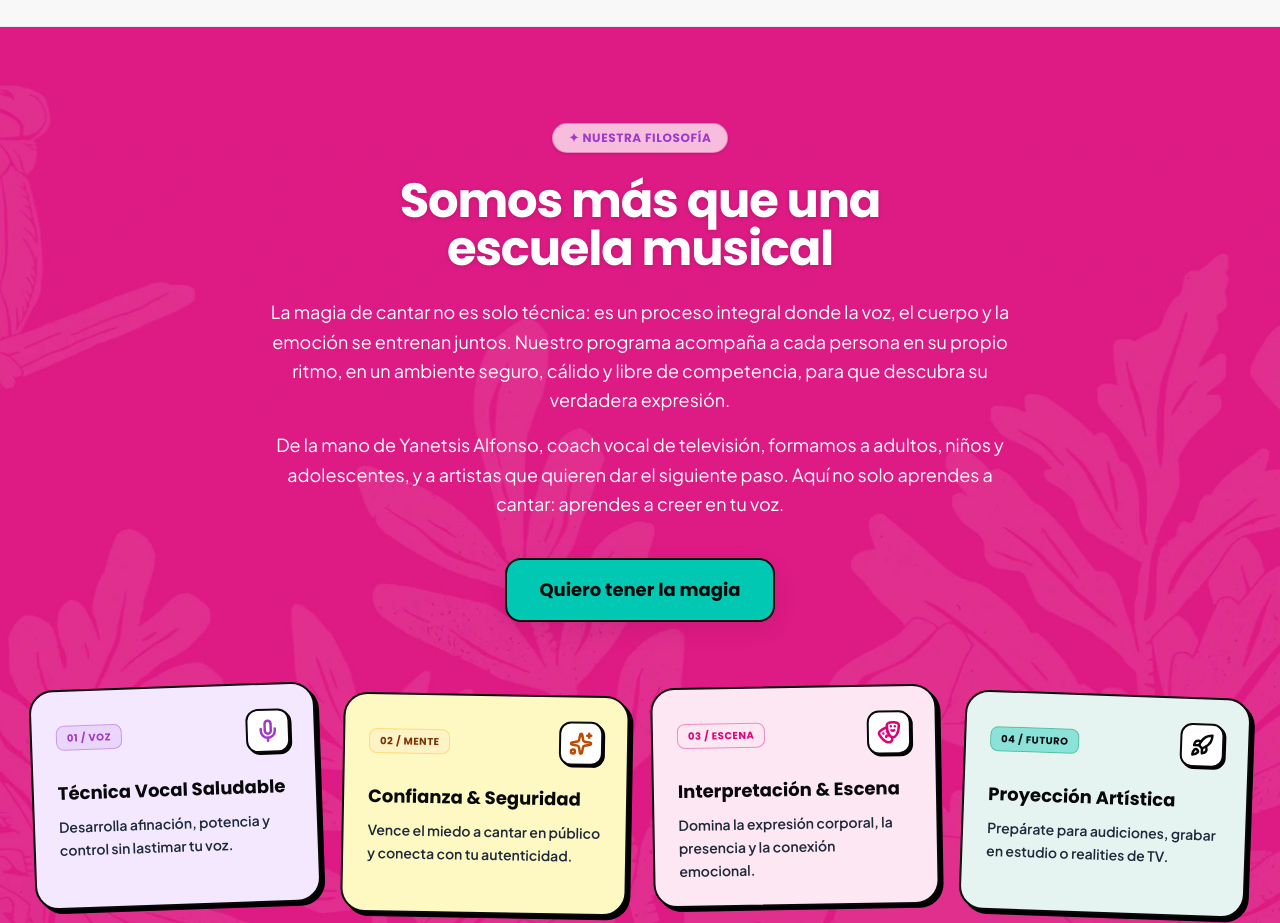
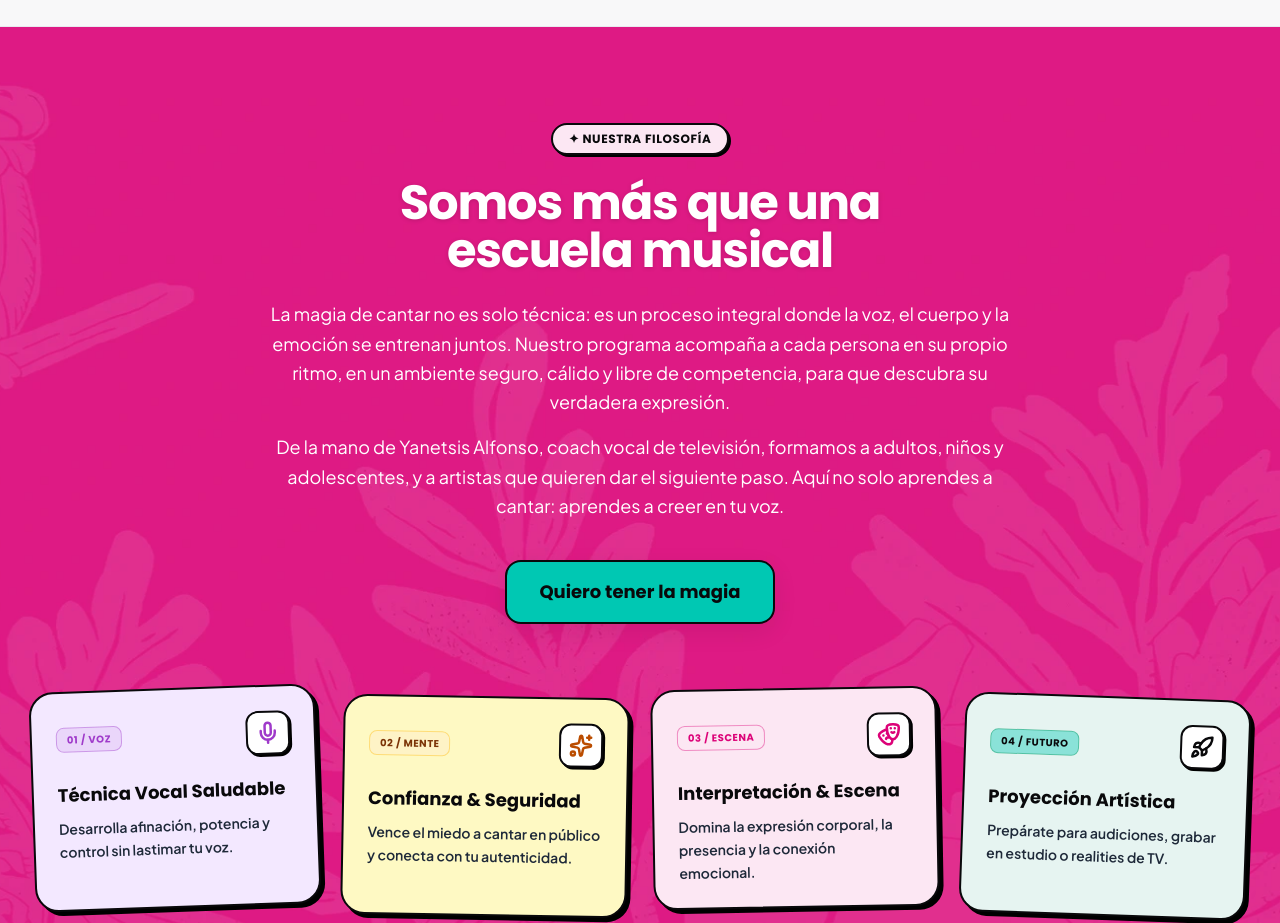
Before and after one commit to JesusPupo90/la-magia-de-cantar, a Next.js app: page / in a window 1280 px wide. Shown: the part 1020-1943 px from the top of the page. Built offline with nearby package versions, Linux system fonts and the light colour scheme; no server answers; the database is empty.

Commit message:
style: restyle Nuestra Filosofia badge to match section sticker pills

```diff
--- a/components/LaMagiaDeCantar.tsx
+++ b/components/LaMagiaDeCantar.tsx
@@ -67,7 +67,7 @@ export default function LaMagiaDeCantar() {
 
         {/* BLOQUE SUPERIOR: Título, Filosofía, Descripción y CTA */}
         <div className="mx-auto max-w-3xl text-center">
-          <p className="inline-flex items-center gap-2 rounded-full border border-pink/30 bg-pink-soft/80 px-4 py-1.5 font-poppins text-xs font-bold uppercase tracking-wider text-purple shadow-sm">
+          <p className="inline-flex items-center gap-2 rounded-full border-2 border-black bg-pink-soft px-4 py-1.5 font-poppins text-xs font-black uppercase tracking-wider text-black shadow-[2px_2px_0px_0px_rgba(0,0,0,1)]">
             ✦ Nuestra Filosofía
           </p>
 
```
